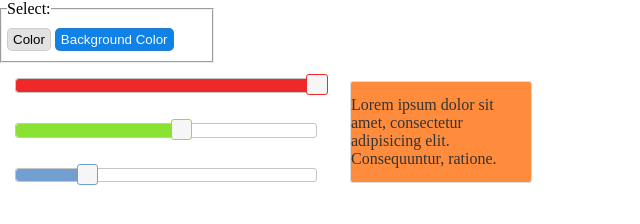
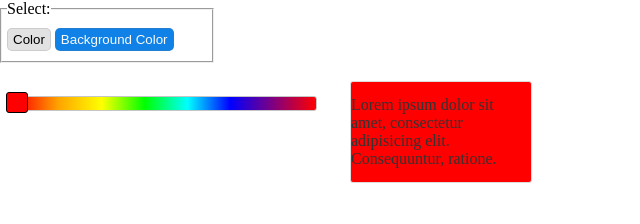
Before and after one commit to Xeo322/color-picker-jq, a website built with webpack: page src/index.html in a window 1280 px wide. Shown: the whole page, without its empty margins (0-640 px from the left). Built offline with nearby package versions, Linux system fonts and the light colour scheme.

Commit message:
initial commit

```diff
--- a/src/index.html
+++ b/src/index.html
@@ -9,18 +9,21 @@
     <script src='https://code.jquery.com/ui/1.12.1/jquery-ui.js'></script>
 </head>
 <body>
+<header>
     <fieldset class='btn_group' onclick="">
         <legend>Select:</legend>
         <button value='#text' class='btn'>Color</button>
         <button value='#swatch' class='btn active'>Background Color</button>
     </fieldset>
-<div id='red'></div>
-<div id='green'></div>
-<div id='blue'></div>
+</header>
+
+<main>
+    <div id='HSLSlider'></div>
 
     <div id='swatch' class='ui-widget-content ui-corner-all'>
         <p id='text'>Lorem ipsum dolor sit amet, consectetur adipisicing elit. Consequuntur, ratione.</p>
     </div>
+</main>
 
 
 </body>
--- a/src/index.js
+++ b/src/index.js
@@ -1,44 +1,25 @@
 import './styles/main.scss'
 
 $(() => {
+
+    let hsl = 360
     let item = '#swatch'
+    let HSLSlider = $('#HSLSlider')
 
     $('.btn').click((e) => {
         $('.btn').removeClass('active')
         $(e.target).addClass('active')
         item = e.target.value
     })
+    const setColor = () => {
+        hsl = HSLSlider.slider('option', 'value')
+        $(item).css((item === '#swatch' ? 'background-color' : 'color'), `hsl(${hsl}, 100%, 50% )`)
 
-    const hexFromRGB = (r, g, b) => {
-        let hex = [
-            r.toString(16),
-            g.toString(16),
-            b.toString(16)
-        ];
-        $.each(hex, (nr, val) => {
-            if (val.length === 1) {
-                hex[nr] = '0' + val
-            }
-        });
-        return hex.join('').toUpperCase()
-    }
-    const refreshSwatch = () => {
-        let red = $("#red").slider('value'),
-            green = $("#green").slider('value'),
-            blue = $("#blue").slider('value'),
-            hex = hexFromRGB(red, green, blue)
-        $(item).css((item === '#swatch' ? 'background-color' : 'color'), '#' + hex)
     }
 
-    $('#red, #green, #blue').slider({
-        orientation: 'horizontal',
-        range: 'min',
-        max: 255,
-        value: 127,
-        slide: refreshSwatch,
-        change: refreshSwatch
+    HSLSlider.slider({
+        max: 360,
+        slide: setColor,
+        change: setColor
     })
-    $('#red').slider('value', 255)
-    $('#green').slider('value', 140)
-    $('#blue').slider('value', 60)
 })
--- a/src/styles/main.scss
+++ b/src/styles/main.scss
@@ -23,24 +23,27 @@
   color: #fafafa;
 }
 
-#red, #green, #blue {
-  float: left;
-  clear: left;
-  width: 300px;
-  margin: 15px;
-}
 #swatch {
   display: flex;
   align-items: center;
   width: 180px;
   height: 100px;
   margin-top: 18px;
+  background: #ff0000;
   margin-left: 350px;
-  background-image: none;
 }
-#red .ui-slider-range { background: #ef2929; }
-#red .ui-slider-handle { border-color: #ef2929; }
-#green .ui-slider-range { background: #8ae234; }
-#green .ui-slider-handle { border-color: #8ae234; }
-#blue .ui-slider-range { background: #729fcf; }
-#blue .ui-slider-handle { border-color: #729fcf; }
+#HSLSlider {
+  float: left;
+  clear: left;
+  width: 300px;
+  margin: 15px;
+  background: linear-gradient(to right, red, orange, yellow, lime, aqua, blue, purple, red);
+}
+
+
+#HSLSlider .ui-state-default,
+.ui-widget-content .ui-state-default {
+  border: 1px solid #000000;
+  background-color: red;
+  outline: none;
+}
```
Lines whose indentation alone changed are shown as unchanged.
